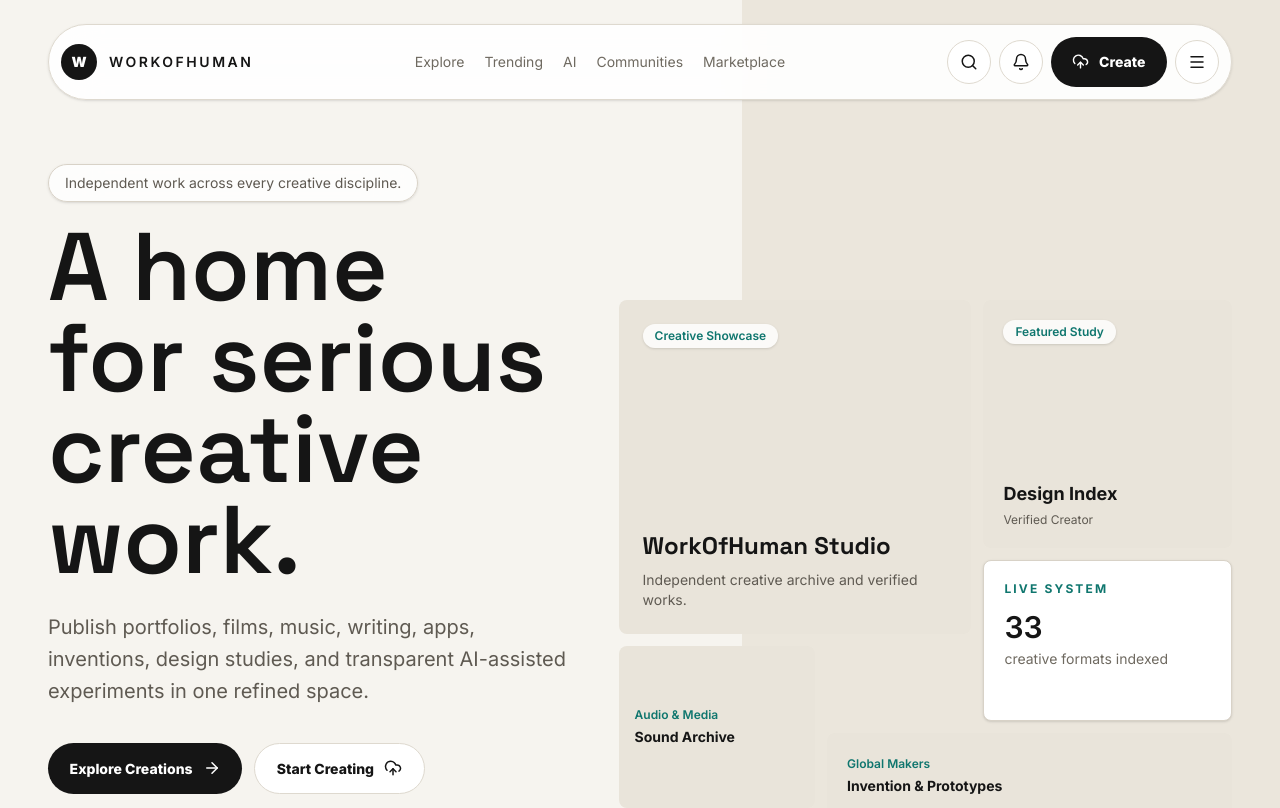
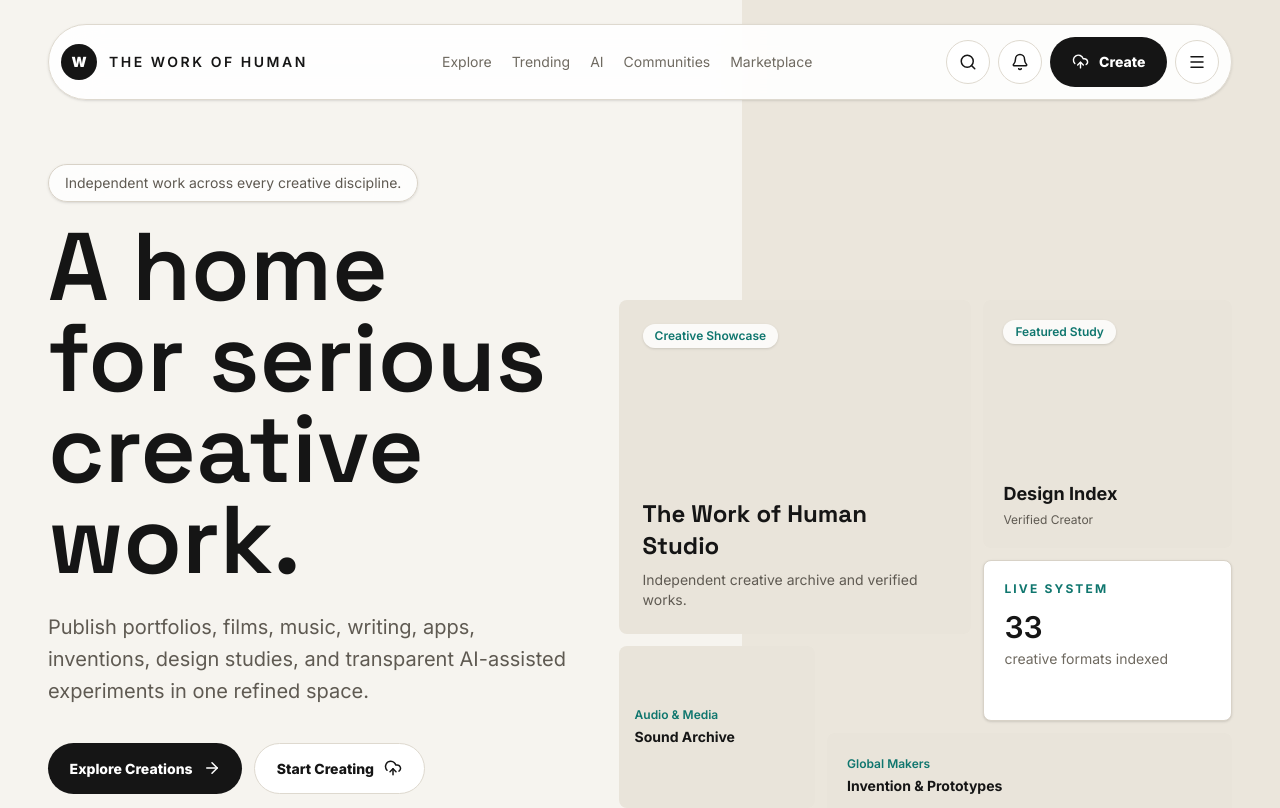
Before and after one commit to Anheuserly/workofhuman, a Next.js app: page / in a window 1280 px wide. Shown: the top 808 px of the page. Built offline with nearby package versions, Linux system fonts and the light colour scheme; no server answers; the database is empty.

Commit message:
feat(branding): update platform branding and metadata to 'The Work of Human' (theworkofhuman.com)

```diff
--- a/src/app/layout.tsx
+++ b/src/app/layout.tsx
@@ -7,8 +7,8 @@ const spaceGrotesk = Space_Grotesk({ variable: "--font-space-grotesk", subsets:
 const jetBrainsMono = JetBrains_Mono({ variable: "--font-jetbrains-mono", subsets: ["latin"] });
 
 export const metadata: Metadata = {
-  metadataBase: new URL("https://workofhuman.com"),
-  title: "WorkOfHuman | The World's Creative Output",
+  metadataBase: new URL("https://theworkofhuman.com"),
+  title: "The Work of Human | The World's Creative Output",
   description:
     "A global creative expression platform for human and AI-made music, films, art, ideas, stories, apps, inventions, and design.",
 };
--- a/src/app/page.tsx
+++ b/src/app/page.tsx
@@ -84,7 +84,7 @@ export default async function Home() {
                     {heroP0?.type || "Creative Showcase"}
                   </span>
                   <div>
-                    <h3 className="text-2xl font-bold text-[#151515]">{heroP0?.title || "WorkOfHuman Studio"}</h3>
+                    <h3 className="text-2xl font-bold text-[#151515]">{heroP0?.title || "The Work of Human Studio"}</h3>
                     <p className="mt-2 text-sm text-[#5f5a52] line-clamp-2">{heroP0?.description || "Independent creative archive and verified works."}</p>
                   </div>
                 </div>
@@ -142,7 +142,7 @@ export default async function Home() {
             ) : (
               <div className="flex h-full flex-col justify-center p-6 text-center">
                 <span className="text-xs font-semibold text-[#0f766e]">{heroP0?.type || "Creative Work"}</span>
-                <p className="mt-2 text-xl font-bold text-[#151515]">{heroP0?.title || "WorkOfHuman Platform"}</p>
+                <p className="mt-2 text-xl font-bold text-[#151515]">{heroP0?.title || "The Work of Human Platform"}</p>
               </div>
             )}
           </div>
@@ -275,7 +275,7 @@ export default async function Home() {
 
       <footer className="border-t border-[#ded9cf] px-5 py-10 text-sm text-[#6f6a61] sm:px-8 lg:px-12">
         <div className="mx-auto flex max-w-7xl flex-col justify-between gap-5 sm:flex-row">
-          <p>WorkOfHuman.com</p>
+          <p>theworkofhuman.com</p>
           <p>{settings.footerText}</p>
         </div>
       </footer>
--- a/src/components/shell.tsx
+++ b/src/components/shell.tsx
@@ -5,9 +5,9 @@ import { platformRoutes } from "@/lib/platform";
 export function SiteHeader() {
   return (
     <header className="mx-auto flex max-w-7xl items-center justify-between gap-4 rounded-full border border-[#ded9cf] bg-white/90 px-3 py-3 shadow-sm backdrop-blur-xl">
-      <Link href="/" className="flex items-center gap-3" aria-label="WorkOfHuman home">
+      <Link href="/" className="flex items-center gap-3" aria-label="The Work of Human home">
         <span className="grid size-9 place-items-center rounded-full bg-[#151515] text-sm font-black text-white">W</span>
-        <span className="hidden text-sm font-semibold tracking-[0.18em] text-[#151515] sm:inline">WORKOFHUMAN</span>
+        <span className="hidden text-sm font-semibold tracking-[0.18em] text-[#151515] sm:inline">THE WORK OF HUMAN</span>
       </Link>
       <nav className="hidden items-center gap-5 text-sm text-[#6f6a61] lg:flex">
         {platformRoutes.map((item) => (
```
Also changed, not shown: 9 other files (tests, documents, lock files or other folders).
